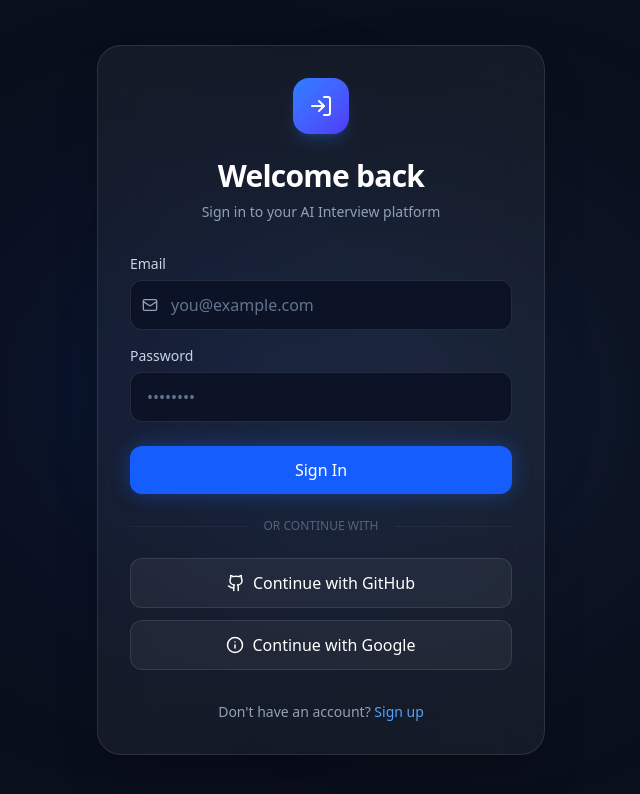
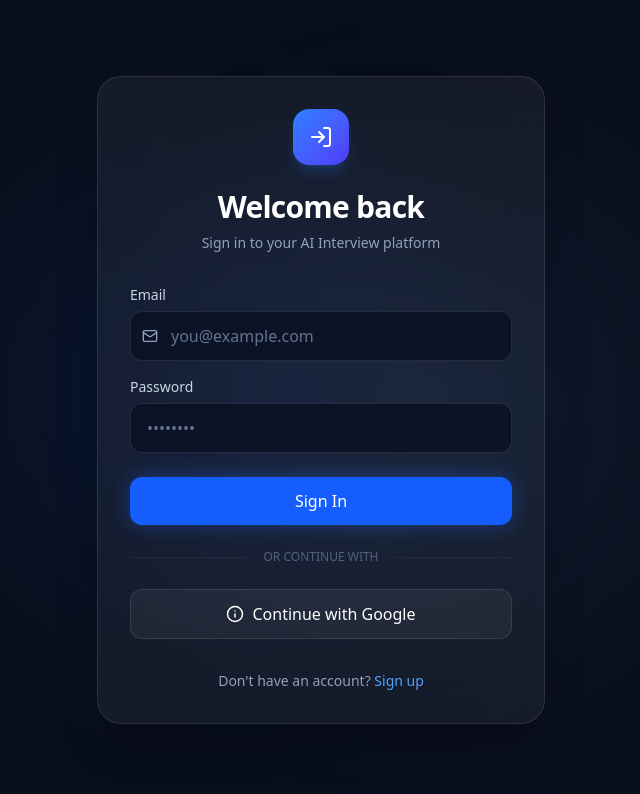
Before and after one commit to Nayansinha2021/PrepForce-Ai, a Next.js app in the folder frontend/: page /login in a window 1280 px wide. Shown: the top 794 px of the page, without its empty margins (319-959 px from the left). Built offline with nearby package versions, Linux system fonts and the light colour scheme.

Commit message:
Remove Continue with GitHub button from login and signup pages

```diff
--- a/frontend/src/app/login/page.tsx
+++ b/frontend/src/app/login/page.tsx
@@ -119,14 +119,6 @@ export default function LoginPage() {
         </div>
 
         <div className="mt-6 space-y-3">
-          <button
-            type="button"
-            onClick={() => handleOAuthLogin('github')}
-            className="w-full bg-white/5 border border-white/10 hover:bg-white/10 text-white flex items-center justify-center gap-2 font-medium py-3 rounded-xl transition-all"
-          >
-            <svg xmlns="http://www.w3.org/2000/svg" width="18" height="18" viewBox="0 0 24 24" fill="none" stroke="currentColor" strokeWidth="2" strokeLinecap="round" strokeLinejoin="round"><path d="M15 22v-4a4.8 4.8 0 0 0-1-3.5c3 0 6-2 6-5.5.08-1.25-.27-2.48-1-3.5.28-1.15.28-2.35 0-3.5 0 0-1 0-3 1.5-2.64-.5-5.36-.5-8 0C6 2 5 2 5 2c-.3 1.15-.3 2.35 0 3.5A5.403 5.403 0 0 0 4 9c0 3.5 3 5.5 6 5.5-.39.49-.68 1.05-.85 1.65-.17.6-.22 1.23-.15 1.85v4"/><path d="M9 18c-4.51 2-5-2-7-2"/></svg>
-            Continue with GitHub
-          </button>
 
           <button
             type="button"
--- a/frontend/src/app/signup/page.tsx
+++ b/frontend/src/app/signup/page.tsx
@@ -331,14 +331,6 @@ export default function SignupPage() {
         </div>
 
         <div className="mt-6 space-y-3">
-          <button
-            type="button"
-            onClick={() => handleOAuthLogin('github')}
-            className="w-full bg-white/5 border border-white/10 hover:bg-white/10 text-white flex items-center justify-center gap-2 font-medium py-3 rounded-xl transition-all"
-          >
-            <svg xmlns="http://www.w3.org/2000/svg" width="18" height="18" viewBox="0 0 24 24" fill="none" stroke="currentColor" strokeWidth="2" strokeLinecap="round" strokeLinejoin="round"><path d="M15 22v-4a4.8 4.8 0 0 0-1-3.5c3 0 6-2 6-5.5.08-1.25-.27-2.48-1-3.5.28-1.15.28-2.35 0-3.5 0 0-1 0-3 1.5-2.64-.5-5.36-.5-8 0C6 2 5 2 5 2c-.3 1.15-.3 2.35 0 3.5A5.403 5.403 0 0 0 4 9c0 3.5 3 5.5 6 5.5-.39.49-.68 1.05-.85 1.65-.17.6-.22 1.23-.15 1.85v4"/><path d="M9 18c-4.51 2-5-2-7-2"/></svg>
-            Continue with GitHub
-          </button>
 
           <button
             type="button"
```
